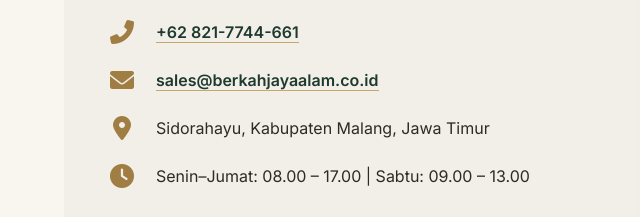
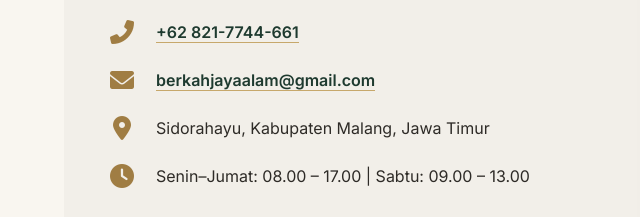
Before and after one commit to Rizoct/Rizoct.github.io, a plain HTML site: page client-berkahjayaalam/index.html in a window 1280 px wide. Shown: the part 4194-4411 px from the top of the page, 0-640 px from the left. Drawn offline with nearby package versions, Linux system fonts and the light colour scheme; a web font is replaced by a local one.

Commit message:
Berkah jaya alam

```diff
--- a/client-berkahjayaalam/index.html
+++ b/client-berkahjayaalam/index.html
@@ -1048,7 +1048,7 @@
                         <h3>Mari bicara soal kayu</h3>
                         <p>Siap memesan atau butuh penawaran? Hubungi kami langsung — tim kami merespons dalam 24 jam.</p>
                         <div class="contact-detail"><i class="fas fa-phone-alt"></i><p><a href="tel:+628217744661">+62 821-7744-661</a></p></div>
-                        <div class="contact-detail"><i class="fas fa-envelope"></i><p><a href="mailto:sales@berkahjayaalam.co.id">sales@berkahjayaalam.co.id</a></p></div>
+                        <div class="contact-detail"><i class="fas fa-envelope"></i><p><a href="mailto:berkahjayaalam@gmail.com">berkahjayaalam@gmail.com</a></p></div>
                         <div class="contact-detail"><i class="fas fa-map-marker-alt"></i><p>Sidorahayu, Kabupaten Malang, Jawa Timur</p></div>
                         <div class="contact-detail"><i class="fas fa-clock"></i><p>Senin–Jumat: 08.00 – 17.00 | Sabtu: 09.00 – 13.00</p></div>
 
```
